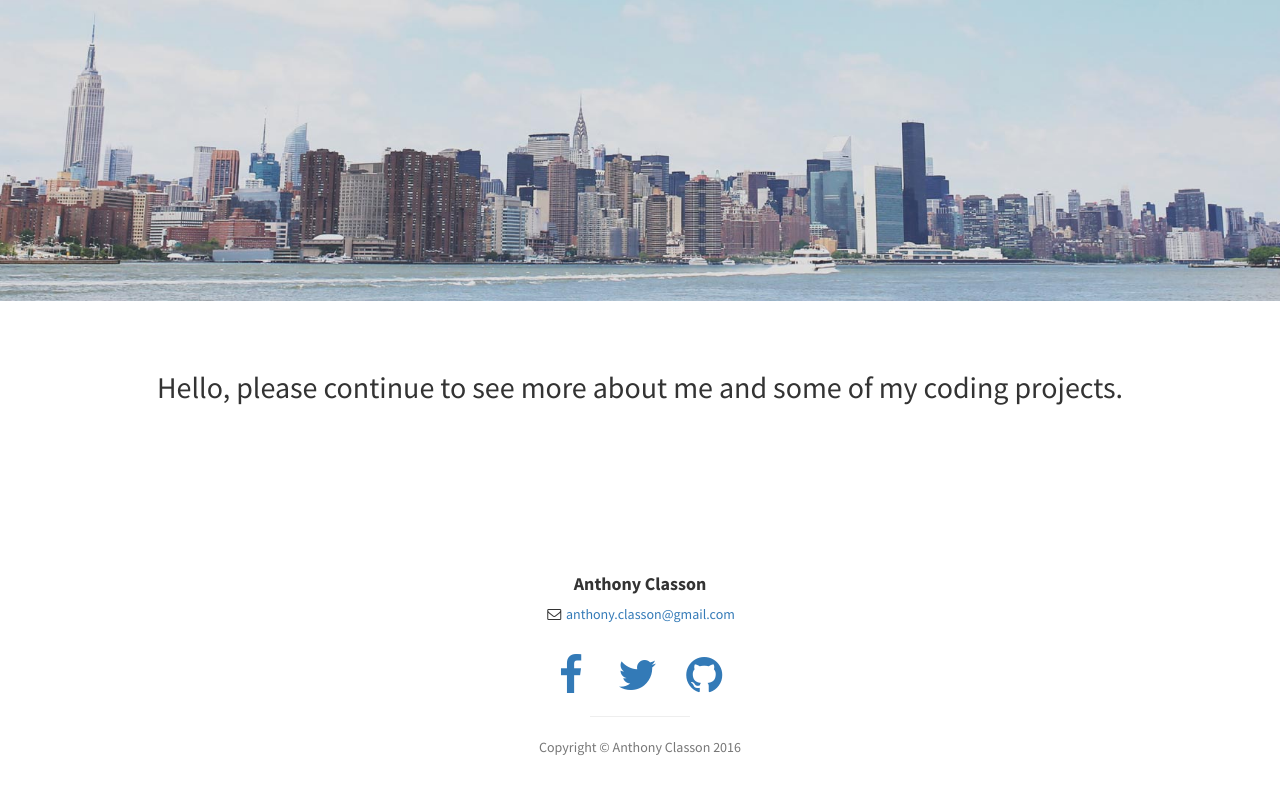
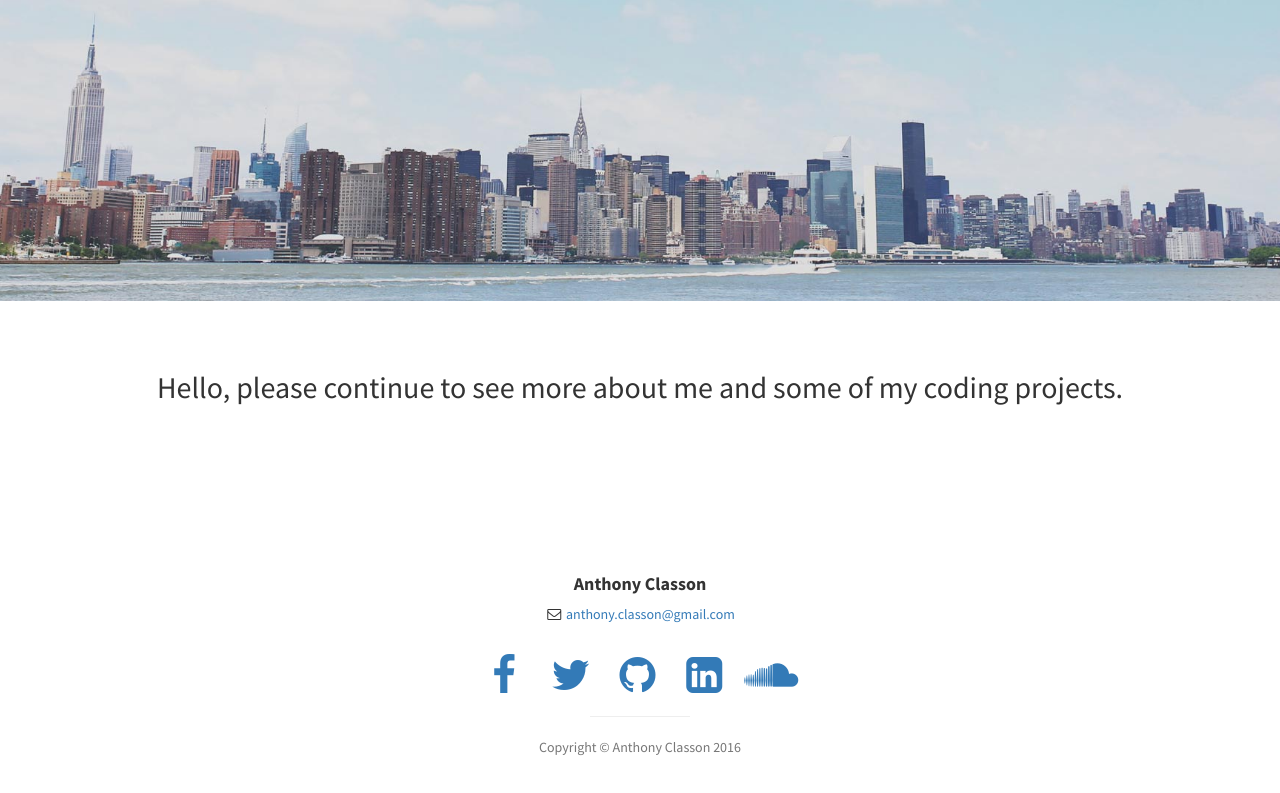
Before and after one commit to anthonyclasson/anthonyclasson.github.io, a plain HTML site: page index.html in a window 1280 px wide. Shown: the part 499-1292 px from the top of the page. Drawn offline with Linux system fonts and the light colour scheme.

Commit message:
format adjustment

```diff
--- a/index.html
+++ b/index.html
@@ -81,6 +81,12 @@
                         <li>
                             <a href="https://github.com/anthonyclasson"><i class="fa fa-github fa-fw fa-3x"></i></a>
                         </li>
+                        <li>
+                            <a href="https://www.linkedin.com/in/anthonyclasson"><i class="fa fa-linkedin-square fa-fw fa-3x"></i></a>
+                        </li>
+                        <li>
+                            <a href="https://soundcloud.com/adclasson"><i class="fa fa-soundcloud fa-fw fa-3x"></i></a>
+                        </li>
                     </ul>
                     <hr class="small">
                     <p class="text-muted">Copyright &copy; Anthony Classon 2016</p>
```
